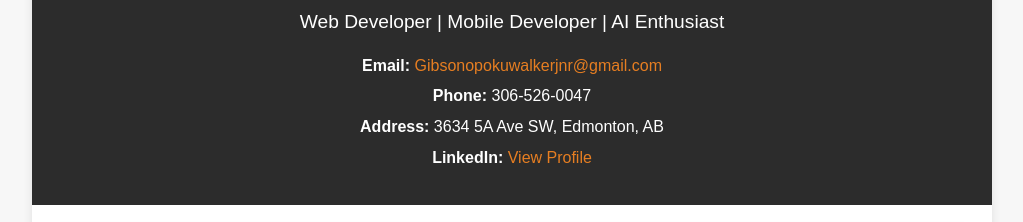
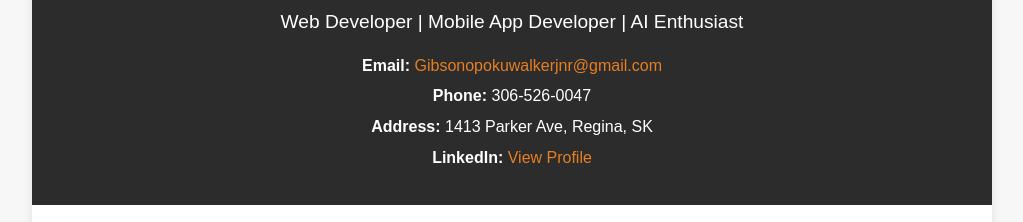
Before and after one commit to mysyte/Gibson-portfolio-, a plain HTML site: page index.html in a window 1280 px wide. Shown: the part 137-359 px from the top of the page, without its empty margins (128-1151 px from the left). Drawn offline with Linux system fonts and the light colour scheme.

Commit message:
Update index.html

```diff
--- a/index.html
+++ b/index.html
@@ -10,11 +10,11 @@
   <div class="container">
     <header>
       <h1>Gibson Akwasi Opoku</h1>
-      <p>Web Developer | Mobile Developer | AI Enthusiast</p>
+      <p>Web Developer | Mobile App Developer | AI Enthusiast</p>
       <div class="contact-info">
         <p><strong>Email:</strong> <a href="mailto:Gibsonopokuwalkerjnr@gmail.com">Gibsonopokuwalkerjnr@gmail.com</a></p>
         <p><strong>Phone:</strong> 306-526-0047</p>
-        <p><strong>Address:</strong> 3634 5A Ave SW, Edmonton, AB</p>
+        <p><strong>Address:</strong> 1413 Parker Ave, Regina, SK</p>
         <p><strong>LinkedIn:</strong> <a href="https://www.linkedin.com/in/gibson-akwasi-opoku-525b07210" target="_blank">View Profile</a></p>
       </div>
     </header>
```
